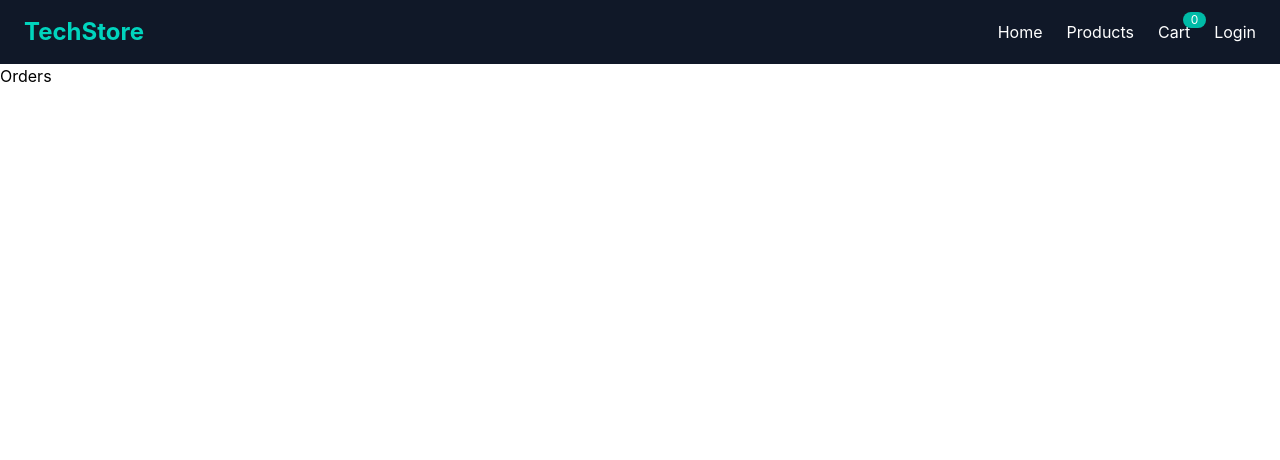
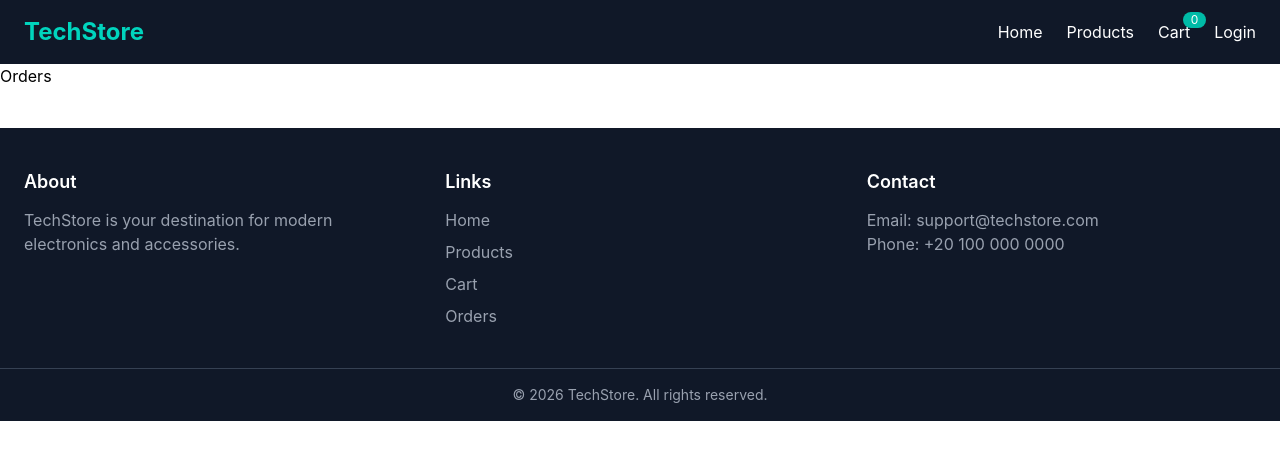
Before and after one commit to Amany-Othman/techstore-fullstack, a React app in the folder frontend/: page /orders in a window 1280 px wide. Shown: the top 460 px of the page. Built offline with nearby package versions, Linux system fonts and the light colour scheme; the HTML template or start-up script is replaced by a standard one.

Commit message:
feat: build Footer component

```diff
--- a/frontend/src/App.jsx
+++ b/frontend/src/App.jsx
@@ -8,6 +8,7 @@ import Login from "./pages/Login";
 import Register from "./pages/Register";
 import Orders from "./pages/Orders";
 import Navbar from "./components/Navbar";
+import Footer from "./components/Footer";
 
 function App() {
   return (
@@ -23,6 +24,7 @@ function App() {
       <Route path="/register" element={<Register />} />
       <Route path="/orders" element={<Orders />} />
     </Routes>
+    <Footer />
     </>
   );
 }
--- /dev/null
+++ b/frontend/src/components/Footer.jsx
@@ -0,0 +1,44 @@
+import { Link } from "react-router-dom";
+
+function Footer() {
+  return (
+    <footer className="bg-gray-900 text-gray-400 mt-10">
+      <div className="max-w-7xl mx-auto px-6 py-10 grid md:grid-cols-3 gap-8">
+        {/* About */}
+        <div>
+          <h3 className="text-white text-lg font-semibold mb-3">About</h3>
+          <p>
+            TechStore is your destination for modern electronics and
+            accessories.
+          </p>
+        </div>
+
+        {/* Links */}
+        <div>
+          <h3 className="text-white text-lg font-semibold mb-3">Links</h3>
+
+          <div className="flex flex-col gap-2">
+            <Link to="/">Home</Link>
+            <Link to="/products">Products</Link>
+            <Link to="/cart">Cart</Link>
+            <Link to="/orders">Orders</Link>
+          </div>
+        </div>
+
+        {/* Contact */}
+        <div>
+          <h3 className="text-white text-lg font-semibold mb-3">Contact</h3>
+
+          <p>Email: support@techstore.com</p>
+          <p>Phone: +20 100 000 0000</p>
+        </div>
+      </div>
+
+      <div className="border-t border-gray-700 py-4 text-center text-sm">
+        © 2026 TechStore. All rights reserved.
+      </div>
+    </footer>
+  );
+}
+
+export default Footer;
```
